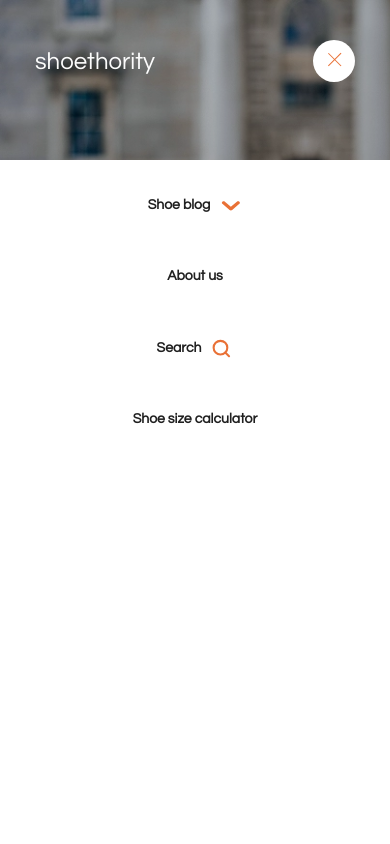
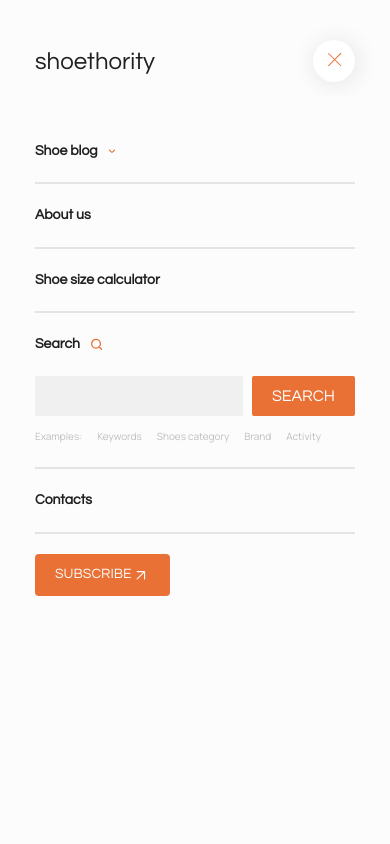
Before and after one commit to starikovMark/shoethority, a plain HTML site: page index.html in a window 390 px wide. Both pictures are taken after a click on the link 334 px from the left and 61 px from the top of the page. Shown: the top 844 px of the page. Drawn offline with Linux system fonts and the light colour scheme.

Commit message:
добавил: мобильное меню, кнопки навигации

```diff
--- a/index.html
+++ b/index.html
@@ -181,31 +181,100 @@
     <header class="header">
       <div class="container container-navbar-mobile">
         <div class="navbar-mobile">
+          <div class="container">
             <ul class="navbar-mobile-menu">
-            <li class="navbar-menu-item">
-              <a href="#" class="navbar-menu-link"
+              <li class="navbar-menu-item navbar-mobile-menu-item">
+                <a href="#" class="navbar-menu-link navbar-mobile-link shoe"
                   >Shoe blog
-                <svg width="10" height="5">
+                  <svg width="10" height="5" class="shoe-svg">
                     <use href="./img/svg/sprites.svg#arrow"></use>
                   </svg>
                 </a>
+                <ul class="shoe-list">
+                  <li class="shoe-list-item">
+                    <a href="#" class="shoe-list-item-link">Ergonomic Shoes</a>
                   </li>
-            <li class="navbar-menu-item">
-              <a href="#" class="navbar-menu-link">About us</a>
+                  <li class="shoe-list-item">
+                    <a href="#" class="shoe-list-item-link">Tutorials</a>
                   </li>
-            <li class="navbar-menu-item">
-              <a href="#" class="navbar-menu-link"
+                  <li class="shoe-list-item">
+                    <a href="#" class="shoe-list-item-link">Everyday Shoes</a>
+                  </li>
+                  <li class="shoe-list-item">
+                    <a href="#" class="shoe-list-item-link">Work shoes</a>
+                  </li>
+                  <li class="shoe-list-item">
+                    <a href="#" class="shoe-list-item-link">Shoe care</a>
+                  </li>
+                  <li class="shoe-list-item">
+                    <a href="#" class="shoe-list-item-link">Foot health</a>
+                  </li>
+                </ul>
+              </li>
+              <li class="navbar-menu-item navbar-mobile-menu-item">
+                <a href="#" class="navbar-menu-link navbar-mobile-link"
+                  >About us</a
+                >
+              </li>
+              <li class="navbar-menu-item navbar-mobile-menu-item">
+                <a href="#" class="navbar-menu-link navbar-mobile-link"
+                  >Shoe size calculator</a
+                >
+              </li>
+              <li class="navbar-menu-item navbar-mobile-menu-item">
+                <a href="#" class="navbar-menu-link navbar-mobile-link"
                   >Search
-                <svg width="15" height="15">
+                  <svg width="14" height="14" class="search-svg">
                     <use href="./img/svg/sprites.svg#search"></use>
                   </svg>
                 </a>
+                <form action="#" class="search-form search-mobile-form">
+                  <div class="search-form-group search-mobile-group">
+                    <input
+                      type="text"
+                      class="input search-form-group-input search-mobile-group-input"
+                    />
+                    <button
+                      class="button search-form-group-button search-mobile-group-button"
+                    >
+                      Search
+                    </button>
+                  </div>
+                  <ul class="search-form-examples search-mobile-examples">
+                    <li class="search-form-item search-mobile-examples-item">
+                      Examples:
                     </li>
-            <li class="navbar-menu-item">
-              <a href="#" class="navbar-menu-link">Shoe size calculator</a>
+                    <li class="search-form-item search-mobile-examples-item">
+                      Keywords
+                    </li>
+                    <li class="search-form-item search-mobile-examples-item">
+                      Shoes category
+                    </li>
+                    <li class="search-form-item search-mobile-examples-item">
+                      Brand
+                    </li>
+                    <li class="search-form-item search-mobile-examples-item">
+                      Activity
+                    </li>
+                  </ul>
+                </form>
+              </li>
+              <li class="navbar-menu-item navbar-mobile-menu-item">
+                <a href="#" class="navbar-menu-link navbar-mobile-link"
+                  >Contacts</a
+                >
+              </li>
+              <li>
+                <a href="#" class="navbar-button"
+                  >subscribe
+                  <svg width="25" height="25">
+                    <use href="./img/svg/sprites.svg#subscribe"></use>
+                  </svg>
+                </a>
               </li>
             </ul>
             <!-- /.navbar-menu -->
+          </div>
         </div>
       </div>
       <!-- /.container -->
--- a/js/main.js
+++ b/js/main.js
@@ -6,16 +6,20 @@ let shoeBlogBtn = document.querySelector(".shoe-blog-button");
 let blog = document.querySelector(".blog");
 let searchBtn = document.querySelector(".search-button");
 let search = document.querySelector(".search");
+let shoeList = document.querySelector(".shoe-list");
+let shoeMobileBtn = document.querySelector(".shoe");
 
 const openMenu = (event) => {
   // Стрелочная функция открывания меню
   menu.classList.add("is-open"); // Добавляем класс к меню
+  navbar.classList.add("is-open"); // Добавляем класс к меню
   mMenuToggle.classList.add("close-menu"); // Добавляем класс к кнопке меню
   document.body.style.overflow = "hidden"; // Когда меню открыто, страница не двигается
 };
 const closeMenu = (event) => {
   // Функция закрытия меню
   menu.classList.remove("is-open"); // Удаляем класс с меню
+  navbar.classList.remove("is-open"); // Добавляем класс к меню
   mMenuToggle.classList.remove("close-menu"); // Удаляем класс с кнопки меню
   document.body.style.overflow = ""; // Страница двигается
 };
@@ -62,3 +66,8 @@ mMenuToggle.addEventListener("click", (event) => {
   event.preventDefault(); // Отключаем переход по ссылке для кнопки меню
   menu.classList.contains("is-open") ? closeMenu() : openMenu(); // если меню содержит класс is-open, выполняется функция закрытия меню, в противном случае меню открывается.
 });
+shoeMobileBtn.addEventListener("click", () => {
+  shoeList.classList.toggle("is-open");
+});
+console.log(shoeMobileBtn);
+console.log(shoeList);
--- a/sass/blocks/_navbar.sass
+++ b/sass/blocks/_navbar.sass
@@ -66,6 +66,10 @@
         display: none
     .navbar-button
         display: none
+    li .navbar-button
+        display: flex
+        max-width: 8.4375rem
+        margin-top: 1.25rem
     .header-content-button
         display: flex
     .navbar-menu-line
@@ -86,6 +90,7 @@
         padding: 1.0625rem .75rem
         background-color: #fff
         border-radius: 50%
+        box-shadow: 2px 2px 24px 0px rgba(0, 0, 0, 0.10)
     .navbar-mobile.is-open
         display: block
     .navbar-mobile
@@ -97,20 +102,20 @@
         right: 0
         bottom: 0
         overflow-y: auto
-        background-color: #fff
+        background-color: #FCFCFC
         z-index: 2
-        margin-top: 10rem
+        margin-top: 6rem
         &.is-open
             display: block
         &-menu
             margin-top: 1.5rem
             display: flex
             flex-direction: column
-            align-items: center
-            justify-content: center
             list-style: none
-            gap: 1.875rem
             padding: 0
+            &-item
+                border-bottom: 2px solid $beige
+                padding: 1.25rem 0
         &-link
             font-size: 0.875rem
             font-style: normal
@@ -118,9 +123,40 @@
             line-height: 160%
             text-decoration: none
             color: #292d33
+            padding: 0
     .navbar-mobile .navbar-menu-link
         color: $black
     .close-menu .navbar-menu-line:nth-child(1)
         transform: rotate(45deg) translate(2px, 1px)
     .close-menu .navbar-menu-line:nth-child(2)
         transform: rotate(-45deg) translate(4px, -3px)
+.search
+    &-svg
+        width: 14px
+        height: 14px
+    &-mobile
+        &-group
+            gap: .5625rem
+            max-width: 27.6875rem
+.search-form-examples .search-mobile-examples-item
+    font-size: 10px
+.shoe
+    &-svg
+        width: 8px
+        height: 4px
+    &-list
+        list-style: none
+        margin: 0
+        padding: 0
+        gap: .625rem
+        display: none
+        &.is-open
+            display: block
+        &-item
+            &-link
+                text-decoration: none
+                font-size: .8125rem
+                font-style: normal
+                font-weight: 600
+                line-height: 160%
+                color: $light_grey
```
Also changed, not shown: css/style.css. Lines whose indentation alone changed are shown as unchanged.
